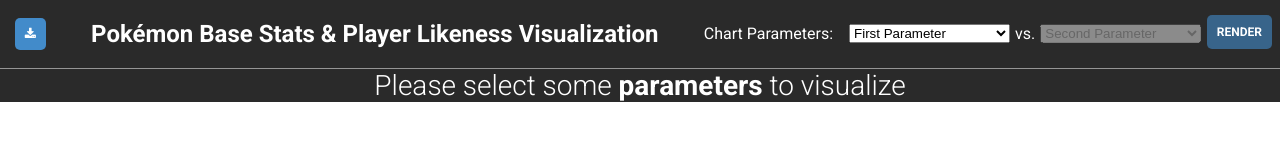
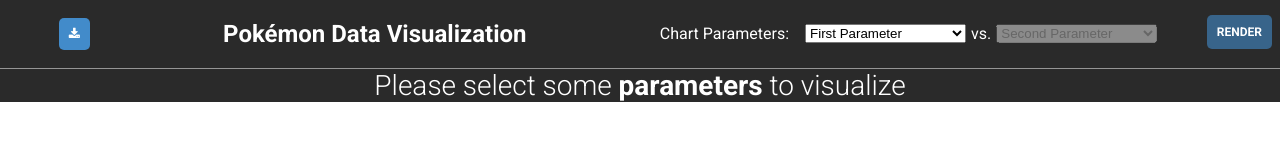
Before and after one commit to saveenchad/saveen-cs573, a website: page index.html in a window 1280 px wide. Drawn offline with nearby package versions, Linux system fonts and the light colour scheme; some packages are replaced by stand-ins of ours; a script that the page names is missing.

Commit message:
Changed title, fixed heroku link in readme

```diff
--- a/index.html
+++ b/index.html
@@ -15,7 +15,7 @@
           <i class="fa fa-download"></i>
         </a>
       </span>
-      <h2 class="app-title">Pokémon Base Stats & Player Likeness Visualization</h2>
+      <h2 class="app-title">Pokémon Data Visualization</h2>
       <chart-parameters>
         <label for="first-parameter">Chart Parameters:</label>
         <select id="first-parameter">
```
Also changed, not shown: README.md.
